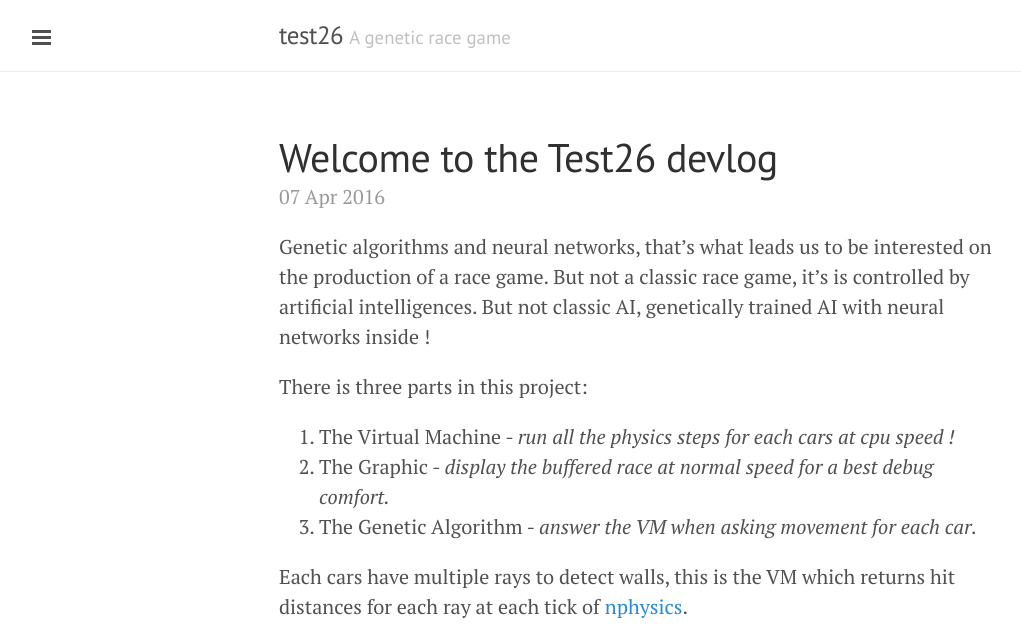
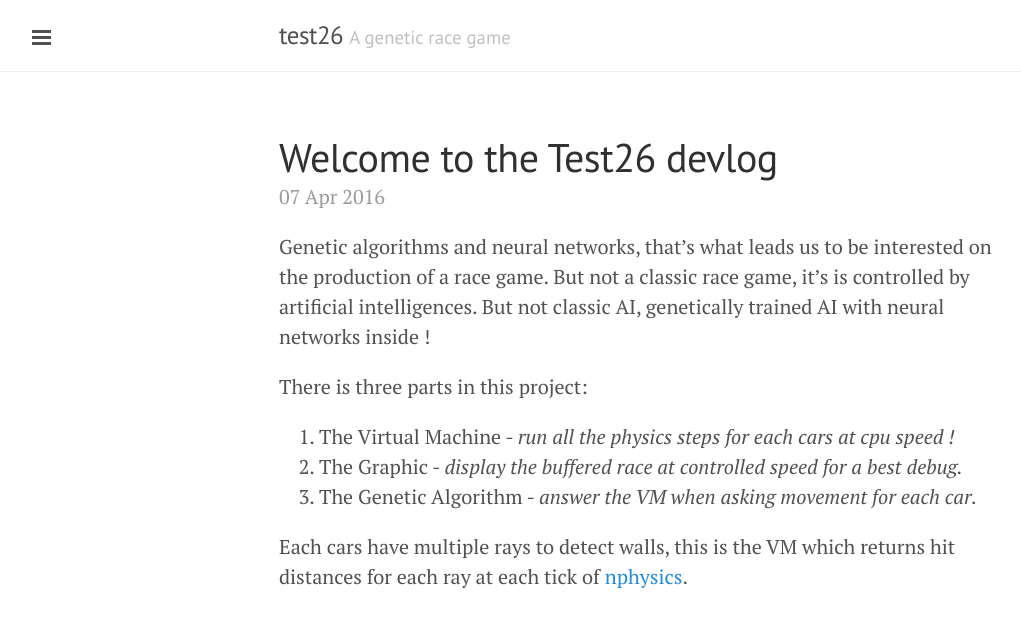
Before and after one commit to Kerollmops/Kerosene2000.github.io, a Jekyll site: the page built from _posts/2016-04-07-test26-first-steps.markdown, in a window 1280 px wide. Shown: the top 625 px of the page, without its empty margins (1-1022 px from the left). Built offline with Jekyll 4.4.1, drawn with Linux system fonts in a browser that asks for light colours.

Commit message:
Post update: Welcome to the Test26 devlog

```diff
--- a/_posts/2016-04-07-test26-first-steps.markdown
+++ b/_posts/2016-04-07-test26-first-steps.markdown
@@ -12,7 +12,7 @@ But not classic AI, genetically trained AI with neural networks inside !
 There is three parts in this project:
 
 1. The Virtual Machine - *run all the physics steps for each cars at cpu speed !*
-2. The Graphic - *display the buffered race at normal speed for a best debug comfort.*
+2. The Graphic - *display the buffered race at controlled speed for a best debug.*
 3. The Genetic Algorithm - *answer the VM when asking movement for each car.*
 
 Each cars have multiple rays to detect walls, this is the VM which returns hit distances for each ray at each tick of [nphysics](https://github.com/sebcrozet/nphysics).
```
